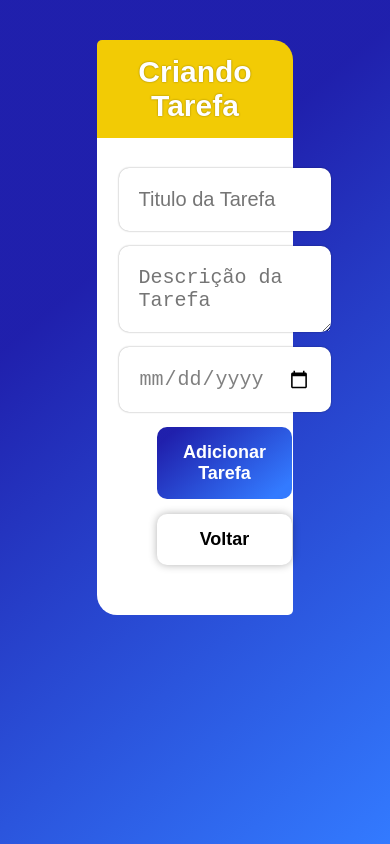
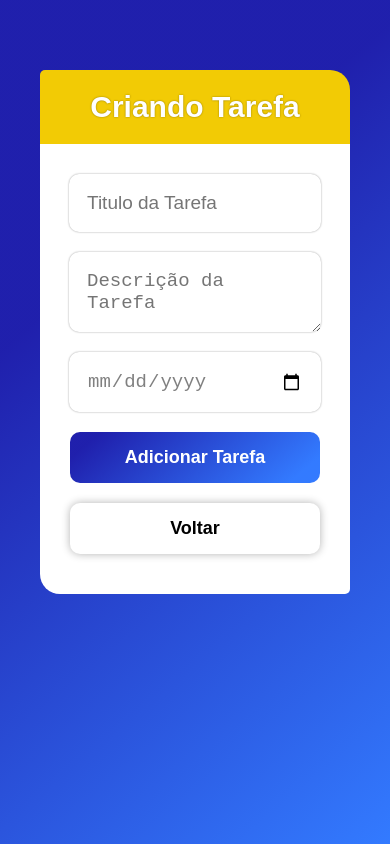
Before and after one commit to Enzo1rocha/Lista-de-Tarefas---To-do-List, a plain HTML site: page AdicionarTarefa.html in a window 390 px wide. Drawn offline with Linux system fonts and the light colour scheme.

```diff
--- a/Estilo/addtarefa.css
+++ b/Estilo/addtarefa.css
@@ -31,37 +31,38 @@ body {
 
 #formulario-task {
     margin: auto;
-    width: 40dvw;
-    padding: 30px 20px 50px 20px;
+    width: 620px;
+    padding: 30px 30px 40px 30px;
     background-color: white;
     color: black;
     font-weight: 600;
 
     display: grid;
-    gap: 15px;
+    gap: 20px;
 
     border-bottom-left-radius: 20px;
     border-bottom-right-radius: 5px;
 }
 
 .inputs-tasks  {
-    font-size: 20px;
+    font-size: 22px;
     font-weight: normal;
     padding: 20px;
     border-radius: 10px;
     border: none;
-    width: 80%;
+    width: 90%;
     margin: auto;
     box-shadow: 0px 0px 2px rgba(0, 0, 0, 0.400);
 }
 
 
 #head-h2 {
-    font-size: 30px;
+    font-size: 45px;
     margin: 40px auto auto auto;
     background-color: var(--cor5);
-    width: 40dvw;
-    padding: 15px 20px;
+    width: 620px;
+    padding: 20px 30px;
+    margin-top: 40px;
     border-top-left-radius: 5px;
     border-top-right-radius: 20px;
 
@@ -72,9 +73,9 @@ body {
 .botão {
     color: white;
     font-weight: 600;
-    font-size: 18px;
+    font-size: 20px;
     margin: auto;
-    width: 34.5dvw;
+    width: 600px;
     padding: 15px;
     border-radius: 10px;
     border: 0px;
@@ -99,3 +100,90 @@ body {
 #ancora-voltar-lista {
     display: none;
 }
+
+@media (max-width: 1024px) {
+
+    #formulario-task {
+        width: 620px;
+        padding: 30px 30px 40px 30px;
+        gap: 20px;
+    }
+
+    .inputs-tasks  {
+        font-size: 22px;
+        font-weight: normal;
+        width: 90%;
+    }
+
+
+    #head-h2 {
+        font-size: 45px;
+        width: 620px;
+        padding: 20px 30px;
+        margin-top: 70px;
+    }
+
+    .botão {
+        font-size: 22px;
+        margin: auto;
+        width: 600px;
+        padding: 15px;
+    }
+}
+
+@media (max-width: 760px) {
+
+    #formulario-task {
+        width: 380px;
+        padding: 30px 30px 40px 30px;
+        gap: 20px;
+    }
+
+    .inputs-tasks  {
+        font-size: 20px;
+        font-weight: normal;
+        width: 90%;
+    }
+
+
+    #head-h2 {
+        font-size: 35px;
+        width: 380px;
+        padding: 20px 30px;
+        margin-top: 70px;
+    }
+
+    .botão {
+        font-size: 19px;
+        margin: auto;
+        width: 380px;
+        padding: 15px;
+    }
+}
+
+@media (max-width: 480px) {
+    #formulario-task {
+        width: 270px;
+        padding: 30px 20px 40px 20px;
+        gap: 20px;
+    }
+
+    .inputs-tasks  {
+        font-size: 19px;
+        padding: 18px;
+        width: 80%;
+    }
+
+
+    #head-h2 {
+        font-size: 30px;
+        margin: 70px auto auto auto;
+        width: 270px;
+        padding: 20px 20px;
+    }
+
+    .botão {
+        font-size: 18px;
+        width: 250px;
+    }
+}
--- a/Javascript/list.js
+++ b/Javascript/list.js
@@ -11,6 +11,7 @@ const Meses_do_ano = ['Janeiro', 'Fevereiro', 'Março', 'Abril', 'Maio', 'Junho'
 const Nome_dia = Dias_da_semana[Data_Atual.getDay()];
 const Dia_do_mes = Data_Atual.getDate();
 const Nome_mes = Meses_do_ano[Data_Atual.getMonth()];
+
 
 document.addEventListener('DOMContentLoaded', function() {
     const paginaAtual = window.location.pathname;
@@ -36,7 +37,7 @@ function criar_nova_tarefa() {
     let dia = `${Dia_do_mes}-${(Data_Atual.getMonth())+1}-${Data_Atual.getFullYear()}`
 
     let tarefa_para_ser_add = {
-        titulo: String(Titulo_input.value),
+        titulo: String(Titulo_input.value).toUpperCase(),
         descricao: String(Desc_input.value),
         data: String(Data_input.value)
     }
```
Also changed, not shown: Javascript/test.js (deleted, +0 -30 lines).
